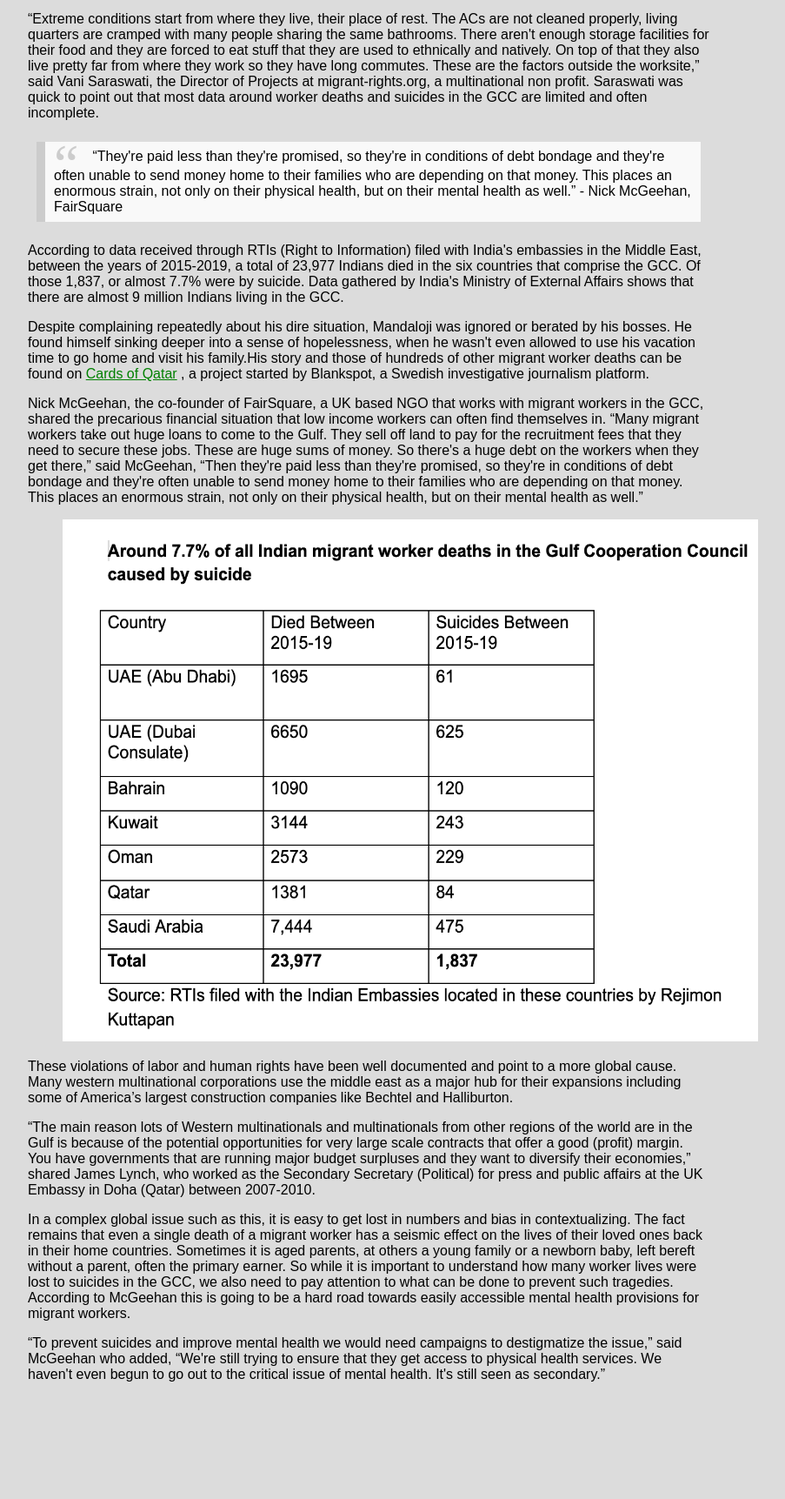
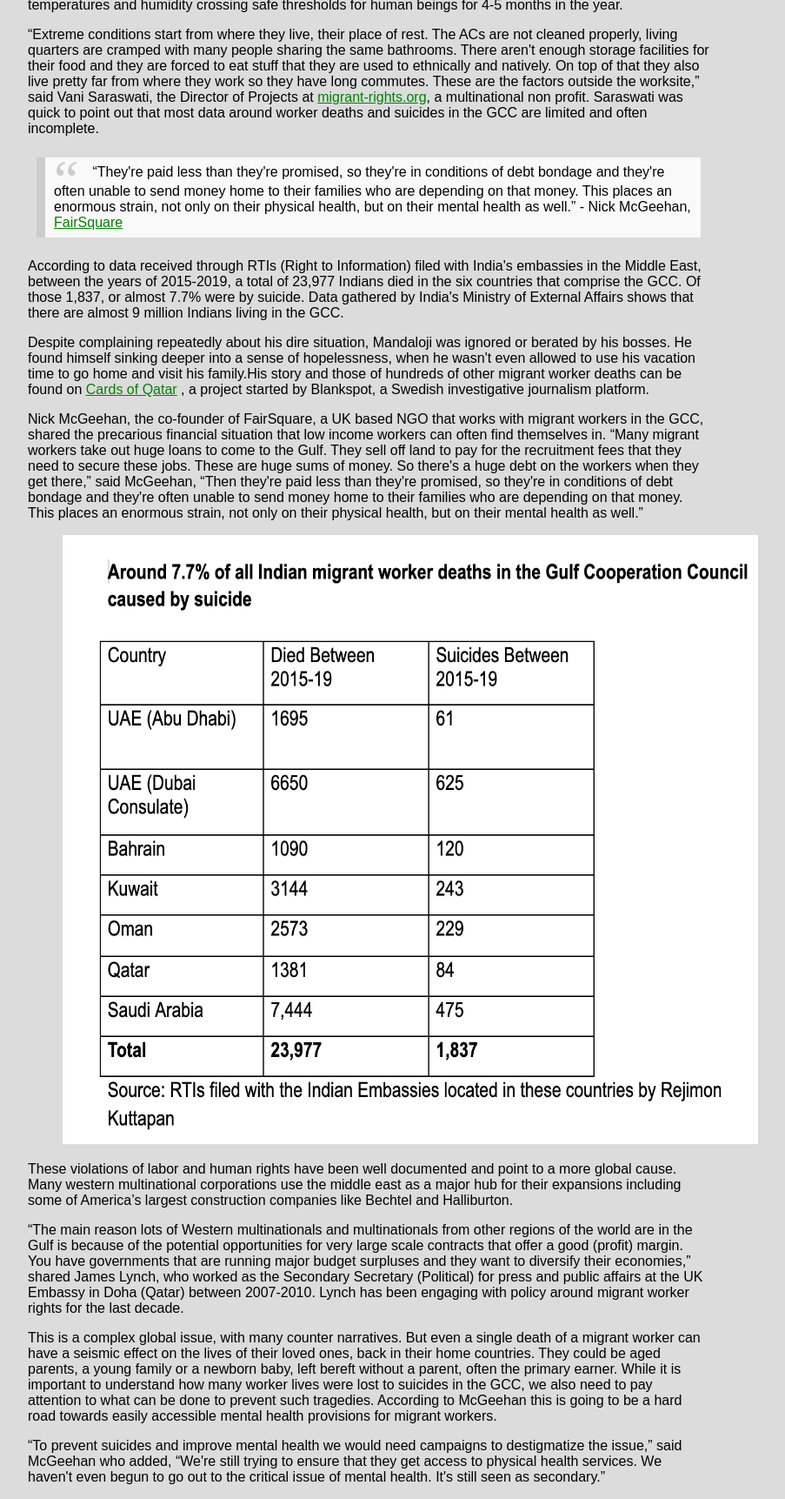
Before and after one commit to HariAdivarekar/Adivarekar_Final, a plain HTML site: page index.html in a window 1280 px wide. Shown: the part 839-2562 px from the top of the page at 87% size, without its empty margins (216-1119 px from the left). Before the commit the page ends 2444 px from the top, so only its background shows below. Drawn offline with Linux system fonts and the light colour scheme.

Commit message:
Update index.html

```diff
--- a/index.html
+++ b/index.html
@@ -16,7 +16,7 @@
         <img src="images/Info_06.jpeg"
      width="600"
      height="400"/>
-    <figcaption>Over 50% of the population of the GCC is made up of international migrant workers. Illustration:Appupen</figcaption>
+    <figcaption>Over 50% of the population of the Gulf Cooperation Council is made up of international migrant workers. Illustration:a href="http://halahala.in/">Appupen<</a></figcaption>
     </figure>
 
     <p><strong>Sucharitha Mandaloji would stay up late in the night  </strong> waiting for her husband, Rajendra Prabhu Mandaloji, 40, to call. It was a daily ritual for the couple to speak after he had finished a long day working as a carpenter in Qatar. Like so many other men and women, Mandaloji was a migrant worker who had left his home in India seeking a better life in the GCC (Gulf Cooperation Council), a migration route that has existed for over a century. And like most of those workers he had a family he had left behind, maintaining a vital lifeline with them over quick, daily phone calls.</p>
@@ -25,11 +25,10 @@
 
     <p>His story and those of hundreds of other migrant worker deaths illustrate the harrowing conditions of the Kafala system, an age-old process of control over workers entering the middle eastern countries, in which companies often confiscate worker's passports, withhold salaries, and terminate their employment without giving them their dues. Added to this are some of the most extreme outdoor working conditions in the world, with temperatures and humidity crossing safe thresholds for human beings for 4-5 months in the year.</p>
 
-    <p>“Extreme conditions start from where they live, their place of rest. The ACs are not cleaned properly, living quarters are cramped with many people sharing the same bathrooms. There aren't enough storage facilities for their food and they are forced to eat stuff that they are used to ethnically and natively. On top of that they also live pretty far from where they work so they have long commutes. These are the factors outside the worksite,” said Vani Saraswati, the Director of Projects at migrant-rights.org, a multinational non profit. Saraswati was quick to point out that most data around worker deaths and suicides in the GCC are limited and often incomplete.</p>
+    <p>“Extreme conditions start from where they live, their place of rest. The ACs are not cleaned properly, living quarters are cramped with many people sharing the same bathrooms. There aren't enough storage facilities for their food and they are forced to eat stuff that they are used to ethnically and natively. On top of that they also live pretty far from where they work so they have long commutes. These are the factors outside the worksite,” said Vani Saraswati, the Director of Projects at <a href="https://www.migrant-rights.org/">migrant-rights.org</a>, a multinational non profit. Saraswati was quick to point out that most data around worker deaths and suicides in the GCC are limited and often incomplete.</p>
 
 
-    <blockquote><p>“They're paid less than they're promised, so they're in conditions of debt bondage and they're often unable to send money home to their families who are depending on that money. This places an enormous strain, not only on their physical health, but on their mental health as well.” - Nick McGeehan, FairSquare</p></blockquote>
-
+    <blockquote><p>“They're paid less than they're promised, so they're in conditions of debt bondage and they're often unable to send money home to their families who are depending on that money. This places an enormous strain, not only on their physical health, but on their mental health as well.” - Nick McGeehan, <a href="https://fairsq.org/">FairSquare</a></p></blockquote>
 
     <p>According to data received through RTIs (Right to Information) filed with India's embassies in the Middle East, between the years of 2015-2019, a total of 23,977 Indians died in the six countries that comprise the GCC. Of those 1,837, or almost 7.7% were by suicide. Data gathered by India's Ministry of External Affairs shows that there are almost 9 million Indians living in the GCC.</p>
 
@@ -41,14 +40,14 @@
     <figure>
         <img src="images/Adivarekar_Table.png"
      width="800"
-     height="600"/>
+     height="700"/>
     </figure>
 
 
     <p>These violations of labor and human rights have been well documented and point to a more global cause. Many western multinational corporations use the middle east as a major hub for their expansions including some of America’s largest construction companies like Bechtel and Halliburton. </p>
 
-    <p>“The main reason lots of Western multinationals and multinationals from other regions of the world are in the Gulf is because of the potential opportunities for very large scale contracts that offer a good (profit) margin. You have governments that are running major budget surpluses and they want to diversify their economies,” shared James Lynch, who worked as the Secondary Secretary (Political) for press and public affairs at the UK Embassy in Doha (Qatar) between 2007-2010.</p>
+    <p>“The main reason lots of Western multinationals and multinationals from other regions of the world are in the Gulf is because of the potential opportunities for very large scale contracts that offer a good (profit) margin. You have governments that are running major budget surpluses and they want to diversify their economies,” shared James Lynch, who worked as the Secondary Secretary (Political) for press and public affairs at the UK Embassy in Doha (Qatar) between 2007-2010. Lynch has been engaging with policy around migrant worker rights for the last decade.</p>
 
-    <p>In a complex global issue such as this, it is easy to get lost in numbers and bias in contextualizing. The fact remains that even a single death of a migrant worker has a seismic effect on the lives of their loved ones back in their home countries. Sometimes it is aged parents, at others a young family or a newborn baby, left bereft without a parent, often the primary earner. So while it is important to understand how many worker lives were lost to suicides in the GCC, we also need to pay attention to what can be done to prevent such tragedies. According to McGeehan this is going to be a hard road towards easily accessible mental health provisions for migrant workers.</p>
+    <p>This is a complex global issue, with many counter narratives. But even a single death of a migrant worker can have a seismic effect on the lives of their loved ones, back in their home countries. They could be aged parents, a young family or a newborn baby, left bereft without a parent, often the primary earner. While it is important to understand how many worker lives were lost to suicides in the GCC, we also need to pay attention to what can be done to prevent such tragedies. According to McGeehan this is going to be a hard road towards easily accessible mental health provisions for migrant workers.</p>
 
     <p>“To prevent suicides and improve mental health we would need campaigns to destigmatize the issue,” said McGeehan who added, “We're still trying to ensure that they get access to physical health services. We haven't even begun to go out to the critical issue of mental health. It's still seen as secondary.”</p>
```
